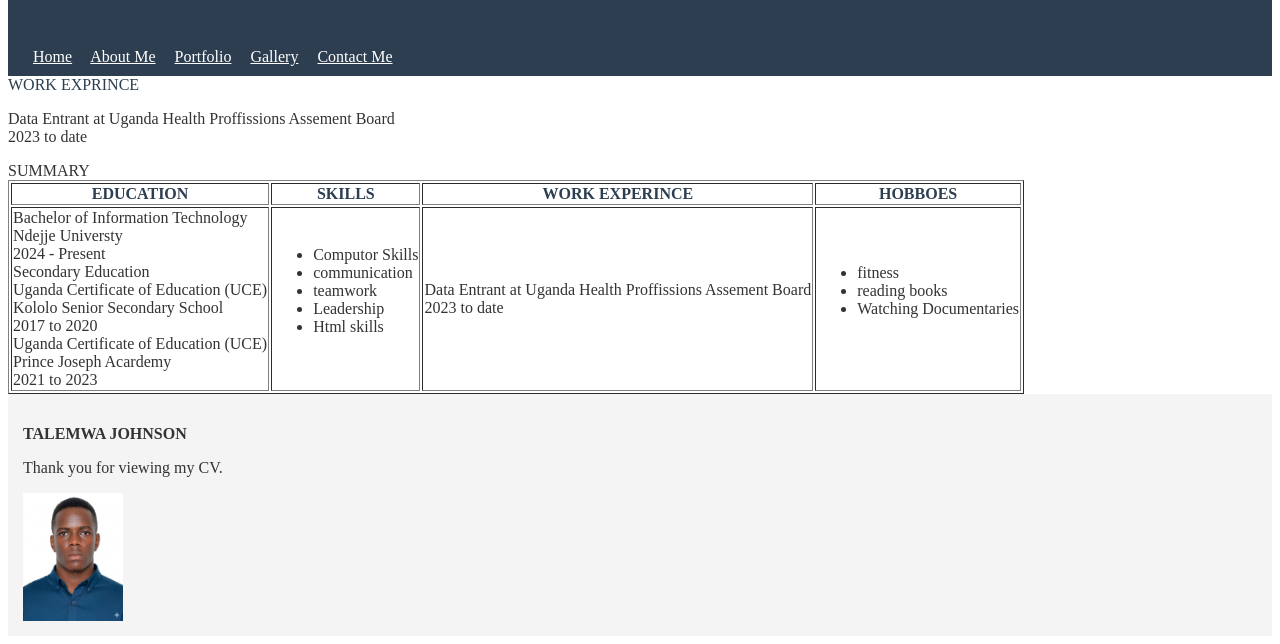
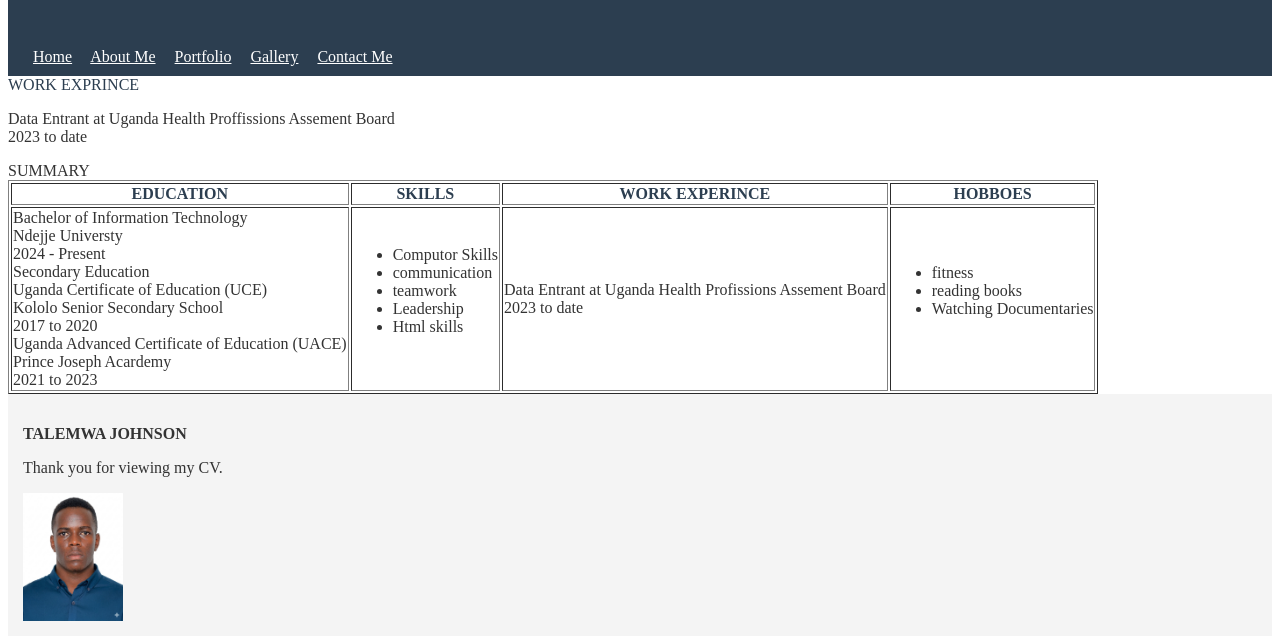
Before and after one commit to talemwajohnson57-gif/profilejohnson-website, a plain HTML site: page portfolio.html in a window 1280 px wide. Shown: the part 170-814 px from the top of the page. Drawn offline with Linux system fonts and the light colour scheme.

Commit message:
Update education and job title in portfolio.html
Corrected the education qualification from UCE to UACE and fixed a typo in the job title.

```diff
--- a/portfolio.html
+++ b/portfolio.html
@@ -51,7 +51,7 @@ Uganda Certificate of Education (UCE)<br>
 Kololo Senior Secondary School<br>
 2017 to 2020<br>
 
-Uganda Certificate of Education (UCE)<br>
+Uganda Advanced Certificate of Education (UACE)<br>
 Prince Joseph Acardemy<br>
 2021 to 2023</td>
 <td>
@@ -64,7 +64,7 @@ Prince Joseph Acardemy<br>
 </ul>
 </td>
 <td>
-Data Entrant at Uganda Health Proffissions Assement Board<br>
+Data Entrant at Uganda Health Profissions Assement Board<br>
 2023 to date
 </td>
 <td>
```
